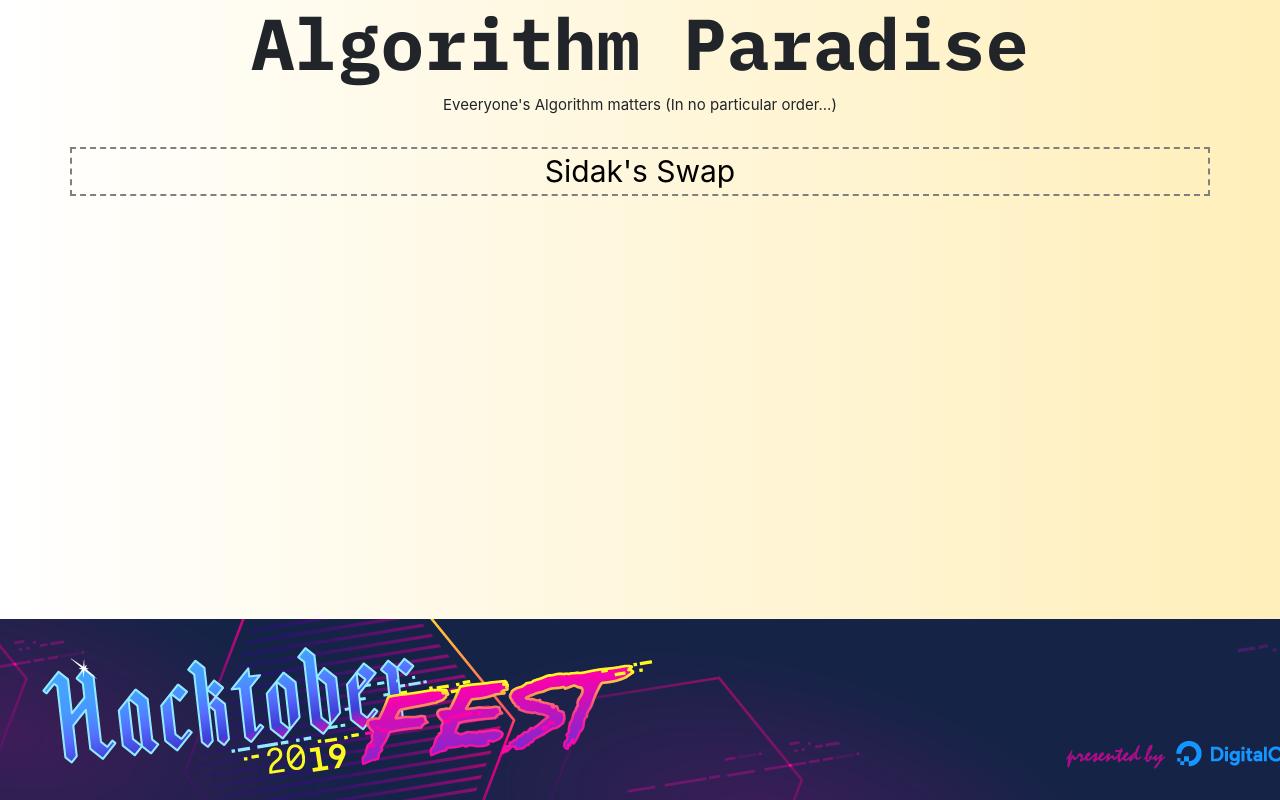
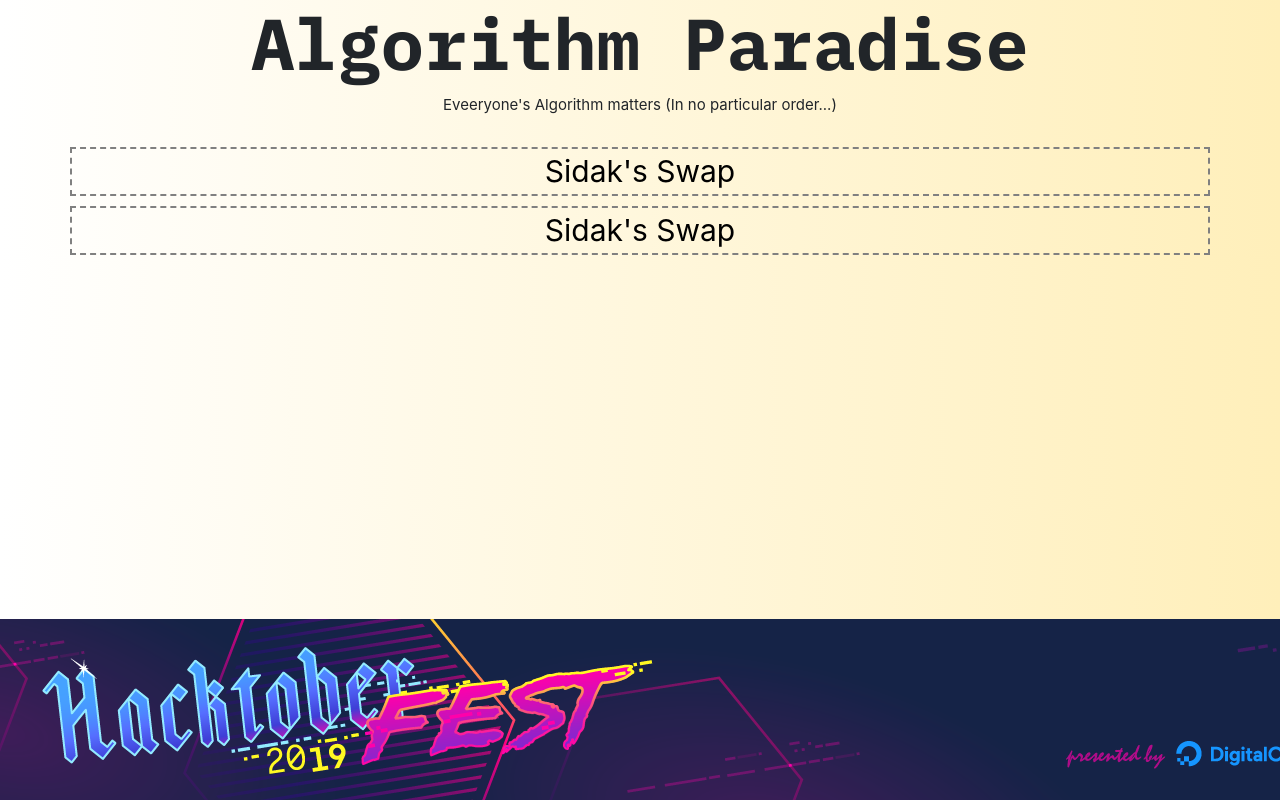
Before and after one commit to theNaut1lus/algorithm-paradise, a plain HTML site: page index.html in a window 1280 px wide. Drawn offline with nearby package versions, Linux system fonts and the light colour scheme.

Commit message:
Making duplicate entry of Sidak's Swapping algo

```diff
--- a/index.html
+++ b/index.html
@@ -19,6 +19,9 @@
             <div class="col-md-12 entry text-center">
                 <a href="entries/sidak-swap.html">Sidak's Swap</a>
             </div>
+            <div class="col-md-12 entry text-center">
+                <a href="entries/sidak-swap.html">Sidak's Swap</a>
+            </div>
         </div>
 
         <div class="fixed-bottom text-center">
```
